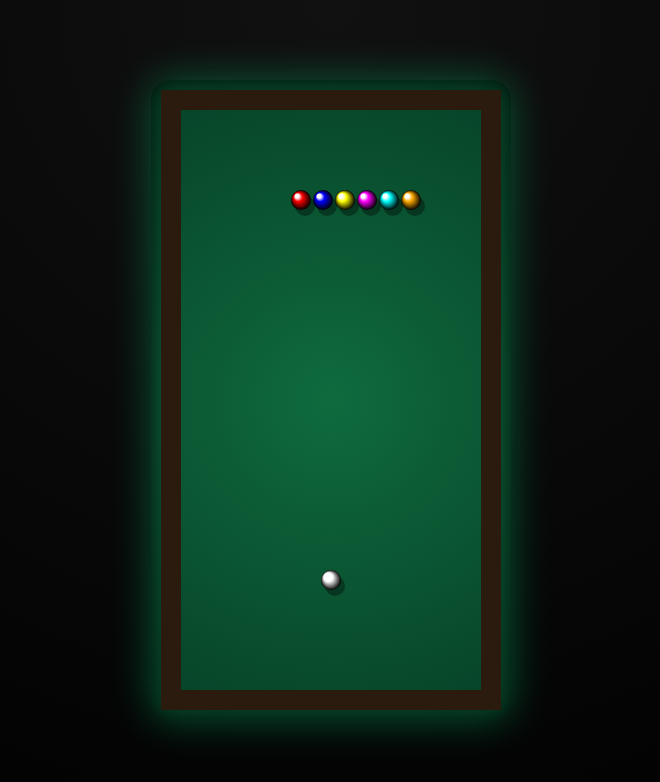
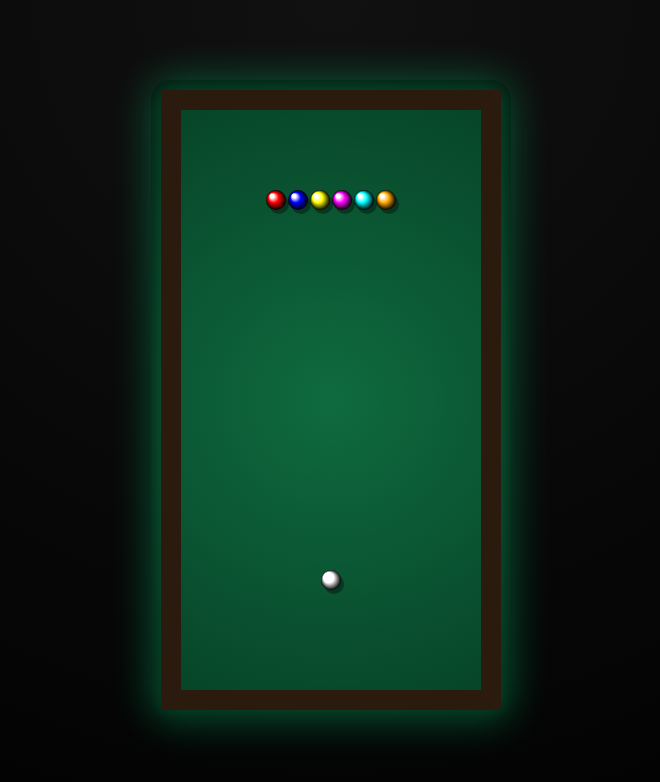
Before and after one commit to carlosdanielssantiago20-web/Sinuca-pix-online, a plain HTML site: page index.html in a window 1280 px wide. Shown: the whole page, without its empty margins (309-969 px from the left). Drawn offline with Linux system fonts and the light colour scheme.

Commit message:
Refactor ball handling and input events

```diff
--- a/index.html
+++ b/index.html
@@ -2,7 +2,9 @@
 <html lang="pt-BR">
 <head>
 <meta charset="UTF-8">
+<meta name="viewport" content="width=device-width, initial-scale=1.0">
 <title>Sinuca Pix Online</title>
+
 <style>
 body {
   margin: 0;
@@ -11,6 +13,7 @@ body {
   justify-content: center;
   align-items: center;
   height: 100vh;
+  touch-action: none;
 }
 
 canvas {
@@ -38,8 +41,10 @@ const table = {
   bottom: canvas.height - 30
 };
 
-let mouse = {x:0,y:0};
+let pointer = { x: 0, y: 0 };
 let shooting = false;
+
+const balls = [];
 
 const cueBall = {
   x: canvas.width / 2,
@@ -49,107 +54,114 @@ const cueBall = {
   vy: 0,
   color: "#ffffff"
 };
+balls.push(cueBall);
 
-const balls = [cueBall];
-
-function createBalls() {
+// bolas alvo
 const colors = ["#f00","#00f","#ff0","#f0f","#0ff","#fa0"];
-  let startX = canvas.width/2 - 30;
+let startX = canvas.width / 2 - 55;
 let startY = 120;
 
-  for(let i=0;i<6;i++){
+colors.forEach((c, i) => {
   balls.push({
-      x: startX + i*22,
+    x: startX + i * 22,
     y: startY,
     r: 10,
     vx: 0,
     vy: 0,
-      color: colors[i]
+    color: c
   });
-  }
-}
-createBalls();
-
-canvas.addEventListener("mousemove", e=>{
-  const rect = canvas.getBoundingClientRect();
-  mouse.x = e.clientX - rect.left;
-  mouse.y = e.clientY - rect.top;
 });
 
-canvas.addEventListener("mousedown", ()=>{
-  if(Math.hypot(cueBall.vx, cueBall.vy) < 0.1){
-    shooting = true;
+// eventos touch + mouse
+function setPointer(e) {
+  const rect = canvas.getBoundingClientRect();
+  const t = e.touches ? e.touches[0] : e;
+  pointer.x = t.clientX - rect.left;
+  pointer.y = t.clientY - rect.top;
 }
+
+canvas.addEventListener("mousedown", e => {
+  setPointer(e);
+  if (Math.hypot(cueBall.vx, cueBall.vy) < 0.05) shooting = true;
 });
 
-canvas.addEventListener("mouseup", ()=>{
-  if(shooting){
-    cueBall.vx = (cueBall.x - mouse.x) * 0.05;
-    cueBall.vy = (cueBall.y - mouse.y) * 0.05;
+canvas.addEventListener("mousemove", setPointer);
+canvas.addEventListener("mouseup", () => shoot());
+
+canvas.addEventListener("touchstart", e => {
+  setPointer(e);
+  if (Math.hypot(cueBall.vx, cueBall.vy) < 0.05) shooting = true;
+});
+
+canvas.addEventListener("touchmove", setPointer);
+canvas.addEventListener("touchend", () => shoot());
+
+function shoot() {
+  if (!shooting) return;
+  cueBall.vx = (cueBall.x - pointer.x) * 0.05;
+  cueBall.vy = (cueBall.y - pointer.y) * 0.05;
   shooting = false;
 }
-});
 
-function drawBall(ball){
+function drawBall(b) {
   // sombra
   ctx.beginPath();
-  ctx.arc(ball.x+4, ball.y+6, ball.r, 0, Math.PI*2);
+  ctx.arc(b.x + 3, b.y + 4, b.r, 0, Math.PI * 2);
   ctx.fillStyle = "rgba(0,0,0,0.35)";
   ctx.fill();
 
   // brilho
   const g = ctx.createRadialGradient(
-    ball.x-4, ball.y-4, ball.r*0.2,
-    ball.x, ball.y, ball.r
+    b.x - 4, b.y - 4, 2,
+    b.x, b.y, b.r
   );
-  g.addColorStop(0,"#fff");
-  g.addColorStop(0.3,ball.color);
-  g.addColorStop(1,"#000");
+  g.addColorStop(0, "#fff");
+  g.addColorStop(0.4, b.color);
+  g.addColorStop(1, "#000");
 
   ctx.beginPath();
-  ctx.arc(ball.x, ball.y, ball.r, 0, Math.PI*2);
+  ctx.arc(b.x, b.y, b.r, 0, Math.PI * 2);
   ctx.fillStyle = g;
   ctx.fill();
 }
 
-function update(){
-  ctx.clearRect(0,0,canvas.width,canvas.height);
+function update() {
+  ctx.clearRect(0, 0, canvas.width, canvas.height);
 
-  // mesa interna
+  // mesa
   ctx.strokeStyle = "#2b1b0f";
   ctx.lineWidth = 20;
   ctx.strokeRect(
-    table.left-10,
-    table.top-10,
-    table.right-table.left+20,
-    table.bottom-table.top+20
+    table.left - 10,
+    table.top - 10,
+    table.right - table.left + 20,
+    table.bottom - table.top + 20
   );
 
-  balls.forEach(ball=>{
-    ball.x += ball.vx;
-    ball.y += ball.vy;
+  balls.forEach(b => {
+    b.x += b.vx;
+    b.y += b.vy;
 
-    ball.vx *= 0.99;
-    ball.vy *= 0.99;
+    b.vx *= 0.98;
+    b.vy *= 0.98;
 
-    if(ball.x-ball.r < table.left || ball.x+ball.r > table.right){
-      ball.vx *= -1;
-    }
-    if(ball.y-ball.r < table.top || ball.y+ball.r > table.bottom){
-      ball.vy *= -1;
-    }
+    if (Math.abs(b.vx) < 0.01) b.vx = 0;
+    if (Math.abs(b.vy) < 0.01) b.vy = 0;
 
-    drawBall(ball);
+    if (b.x - b.r < table.left || b.x + b.r > table.right) b.vx *= -1;
+    if (b.y - b.r < table.top || b.y + b.r > table.bottom) b.vy *= -1;
+
+    drawBall(b);
   });
 
   // mira
-  if(shooting){
-    ctx.setLineDash([8,8]);
-    ctx.strokeStyle = "rgba(255,255,255,0.5)";
+  if (shooting) {
+    ctx.setLineDash([8, 8]);
+    ctx.strokeStyle = "rgba(255,255,255,0.6)";
     ctx.lineWidth = 2;
     ctx.beginPath();
     ctx.moveTo(cueBall.x, cueBall.y);
-    ctx.lineTo(mouse.x, mouse.y);
+    ctx.lineTo(pointer.x, pointer.y);
     ctx.stroke();
     ctx.setLineDash([]);
   }
```
Lines whose indentation alone changed are shown as unchanged.
